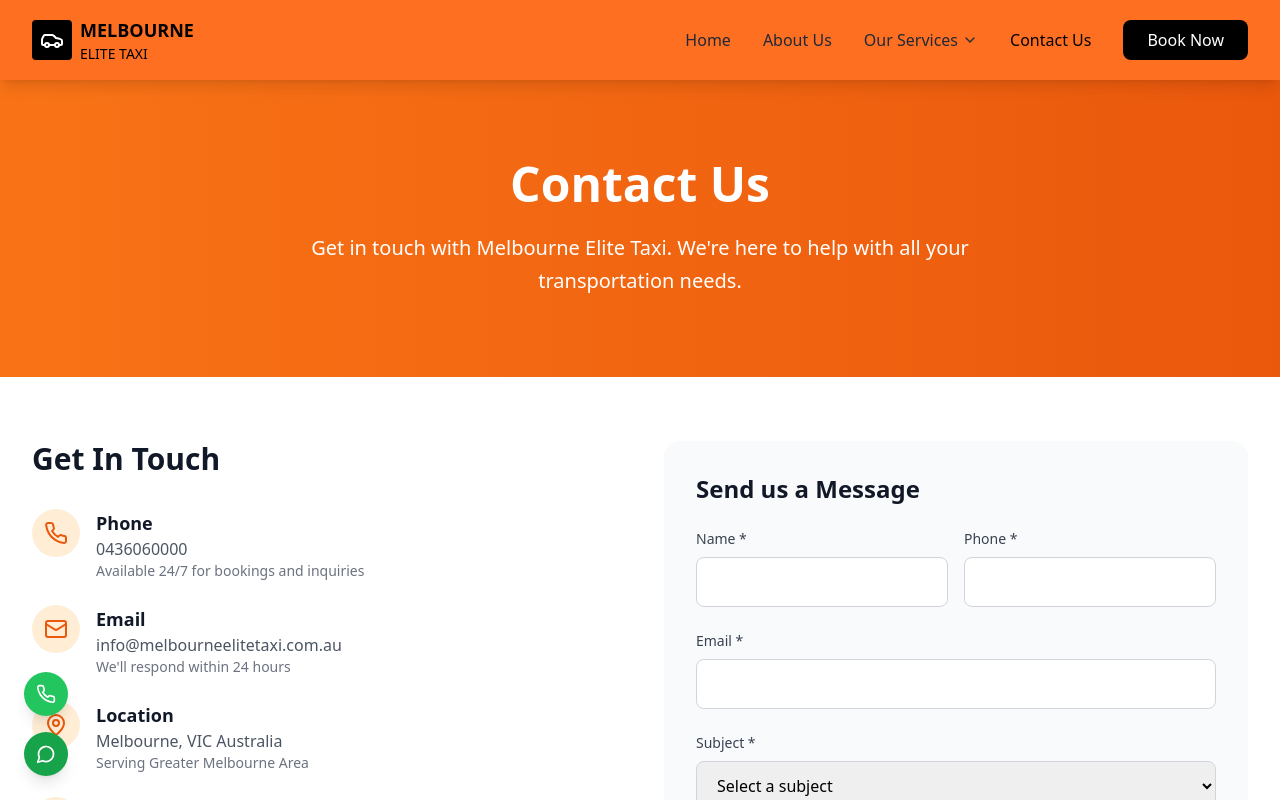
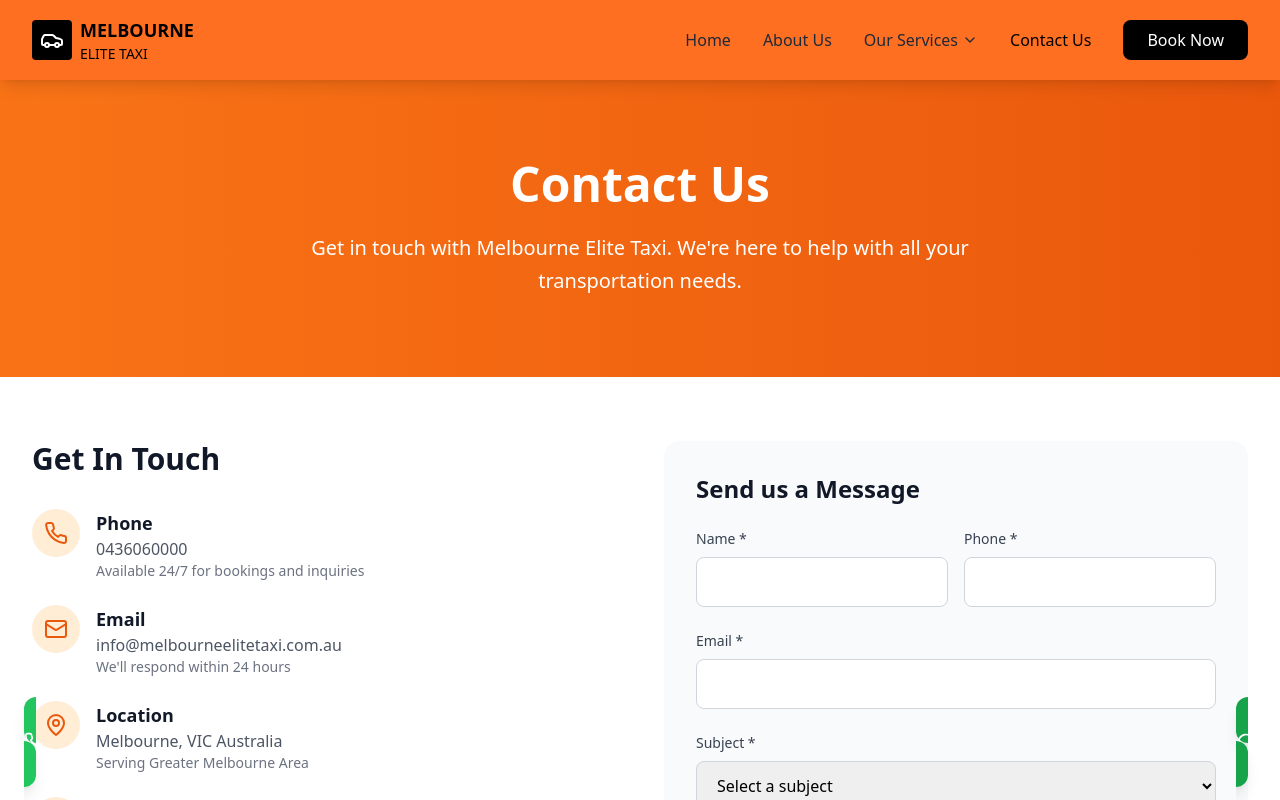
Before and after one commit to study24australia/maxi-cab, a React (Vite) app: page /contact in a window 1280 px wide. Shown: the top 800 px of the page. Built offline with nearby package versions, Linux system fonts and the light colour scheme.

Commit message:
Move one floating button to the right

```diff
--- a/src/components/FloatingButtons.tsx
+++ b/src/components/FloatingButtons.tsx
@@ -3,13 +3,19 @@
 
 const FloatingButtons = () => {
   return (
-    <div className="fixed bottom-6 left-6 flex flex-col space-y-4 z-40">
+    <>
+      {/* Phone button on the left */}
+      <div className="fixed bottom-6 left-6 z-40">
         <a
           href="tel:0436060000"
           className="bg-green-500 hover:bg-green-600 text-white p-3 rounded-full shadow-lg transition-all duration-300 hover:scale-110"
         >
           <Phone className="h-5 w-5" />
         </a>
+      </div>
+
+      {/* WhatsApp button on the right */}
+      <div className="fixed bottom-6 right-6 z-40">
         <a
           href="https://wa.me/61436060000"
           target="_blank"
@@ -19,6 +25,7 @@
           <MessageCircle className="h-5 w-5" />
         </a>
       </div>
+    </>
   );
 };
 
```
Lines whose indentation alone changed are shown as unchanged.
